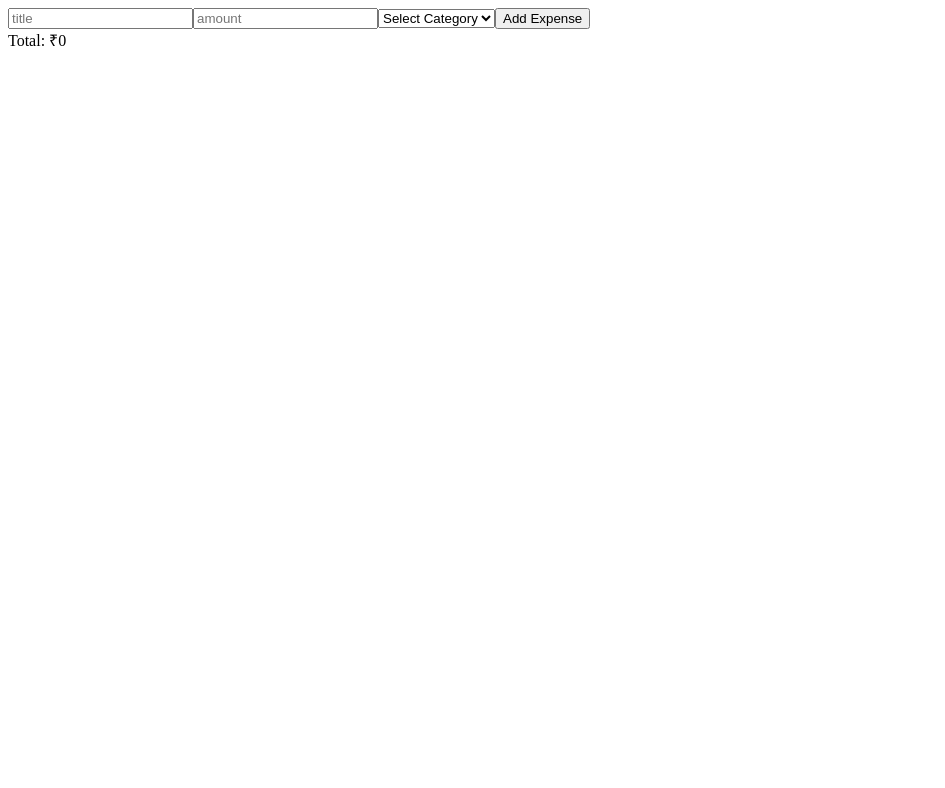
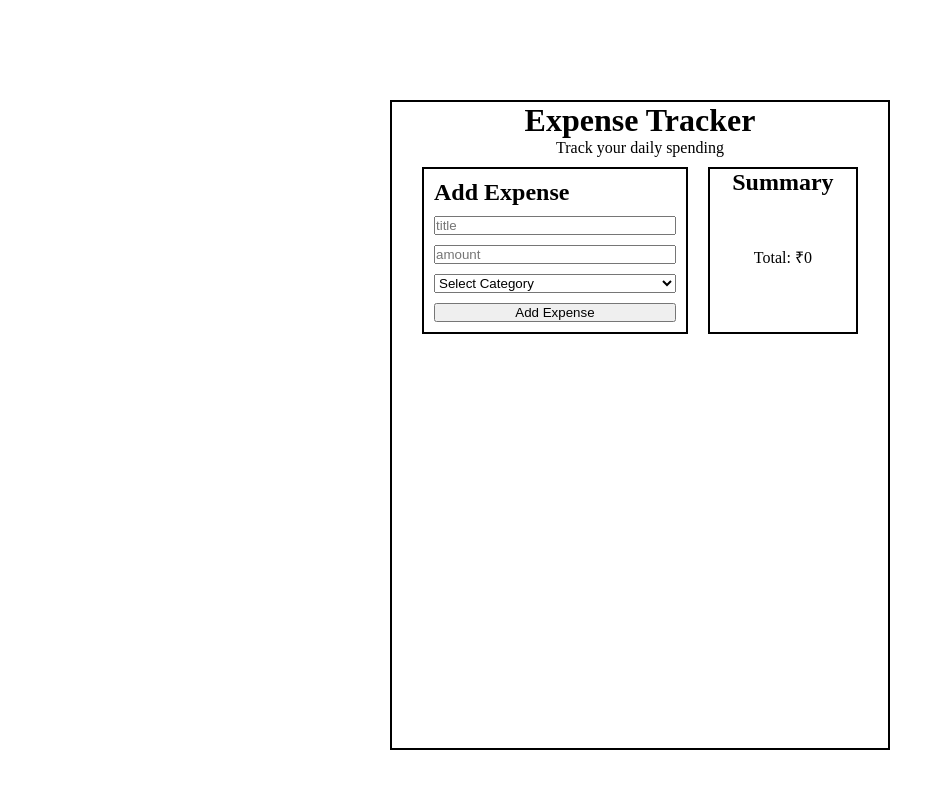
Before and after one commit to cd-queue/expense-tracker, a React (Vite) app: page / in a window 1280 px wide. Shown: the top 788 px of the page, without its empty margins (0-945 px from the left). Built offline with nearby package versions, Linux system fonts and the light colour scheme.

Commit message:
Added UI layot

```diff
--- a/src/App.css
+++ b/src/App.css
@@ -0,0 +1,21 @@
+* {
+    margin: 0;
+    padding: 0;
+    box-sizing: border-box;
+}
+.app {
+    margin-top: 100px;
+    display: flex;
+    /* justify-content: center; */
+    align-items: center;
+    flex-direction: column;
+    width: 500px;
+    height: 650px;
+    border: 2px solid black;
+}
+
+.top-section {
+    display: flex;
+    padding: 0 20px;
+    width: 100%;
+}
--- a/src/App.jsx
+++ b/src/App.jsx
@@ -18,7 +18,7 @@ function App() {
 
   const deleteExpense = (index) => {
     const updatedExpenses = expenses.filter((expense, i) => {
-        return i!== index;
+      return i !== index;
     });
 
     setExpenses(updatedExpenses)
@@ -26,12 +26,22 @@ function App() {
 
   return (
     <>
-      <ExpenseForm addExpense={addExpense}/>
+      <div className='app'>
+        <h1>Expense Tracker</h1>
+        <p>Track your daily spending</p>
+
+        <div className='top-section'>
+
+          <ExpenseForm addExpense={addExpense} />
+          <ExpenseSummary expenses={expenses} />
+
+        </div>
+
         <ExpenseList
           expenses={expenses}
           deleteExpense={deleteExpense}
         />
-      <ExpenseSummary expenses={expenses}/>
+      </div>
     </>
   )
 }
--- /dev/null
+++ b/src/components/ExpenseForm.css
@@ -0,0 +1,9 @@
+.form{
+    display: flex;
+    flex-direction: column;
+    border: 2px solid black;
+    width: 70%;
+    padding: 10px;
+    gap: 10px;
+    margin: 10px;
+}
--- a/src/components/ExpenseForm.jsx
+++ b/src/components/ExpenseForm.jsx
@@ -1,4 +1,5 @@
-import React, { useState } from 'react'
+import React, { useState } from 'react';
+import './ExpenseForm.css';
 
 const ExpenseForm = ({addExpense}) => {
     const [title, setTitle] = useState("");
@@ -6,7 +7,8 @@ const ExpenseForm = ({addExpense}) => {
     const [category, setCategory] = useState("");
     return (
         <>
-            <div>
+            <div className='form'>
+                <h2>Add Expense</h2>
                 <input type="text" value={title} onChange={(e) => setTitle(e.target.value)} placeholder='title' />
                 <input type="number" value={amount} onChange={(e) => setAmount(Number(e.target.value))} placeholder='amount' />
                 <select  value={category} onChange={(e) => setCategory(e.target.value)}>
--- a/src/components/ExpenseItem.jsx
+++ b/src/components/ExpenseItem.jsx
@@ -1,14 +1,19 @@
 import React from 'react';
 
-const ExpenseItem = ({expense, index, deleteExpense}) => {
+const ExpenseItem = ({ expense, index, deleteExpense }) => {
   return (
-    <div>
-      <p>{expense.title}</p>
-      <p>₹{expense.amount}</p>
-      <p>{expense.category}</p>
+    <>
+      <div className='recent'>
+        <h2>Recent Expenses</h2>
+        <div className='recent-p'>
+          <p>{expense.title}</p>
+          <p>₹{expense.amount}</p>
+          <p>{expense.category}</p>
 
-      <button onClick={() => deleteExpense(index)}>Delete</button>
-    </div>
+          <button onClick={() => deleteExpense(index)}>Delete</button>
+        </div>
+      </div>
+    </>
   )
 }
 
--- /dev/null
+++ b/src/components/ExpenseSummary.css
@@ -0,0 +1,10 @@
+.summary{
+    border: 2px solid black;
+    width: 40%;
+    margin: 10px;
+    text-align: center;
+}
+
+.total{
+    margin-top: 50px;
+}
--- a/src/components/ExpenseSummary.jsx
+++ b/src/components/ExpenseSummary.jsx
@@ -1,11 +1,17 @@
-import React from 'react'
+import React from 'react';
+import './ExpenseSummary.css';
 
 const ExpenseSummary = ({ expenses }) => {
   const total = expenses.reduce((sum, expense) => {
     return sum + expense.amount;
   }, 0)
   return (
-    <div>Total: ₹{total}</div>
+    <>
+      <div className='summary'>
+        <h2>Summary</h2>
+        <p className='total'>Total: ₹{total}</p>
+      </div>
+    </>
   )
 }
 
--- a/src/index.css
+++ b/src/index.css
@@ -1,111 +1,11 @@
-:root {
-  --text: #6b6375;
-  --text-h: #08060d;
-  --bg: #fff;
-  --border: #e5e4e7;
-  --code-bg: #f4f3ec;
-  --accent: #aa3bff;
-  --accent-bg: rgba(170, 59, 255, 0.1);
-  --accent-border: rgba(170, 59, 255, 0.5);
-  --social-bg: rgba(244, 243, 236, 0.5);
-  --shadow:
-    rgba(0, 0, 0, 0.1) 0 10px 15px -3px, rgba(0, 0, 0, 0.05) 0 4px 6px -2px;
+*{
+  margin: 0;
+  padding: 0;
 
-  --sans: system-ui, 'Segoe UI', Roboto, sans-serif;
-  --heading: system-ui, 'Segoe UI', Roboto, sans-serif;
-  --mono: ui-monospace, Consolas, monospace;
-
-  font: 18px/145% var(--sans);
-  letter-spacing: 0.18px;
-  color-scheme: light dark;
-  color: var(--text);
-  background: var(--bg);
-  font-synthesis: none;
-  text-rendering: optimizeLegibility;
-  -webkit-font-smoothing: antialiased;
-  -moz-osx-font-smoothing: grayscale;
-
-  @media (max-width: 1024px) {
-    font-size: 16px;
-  }
 }
-
-@media (prefers-color-scheme: dark) {
-  :root {
-    --text: #9ca3af;
-    --text-h: #f3f4f6;
-    --bg: #16171d;
-    --border: #2e303a;
-    --code-bg: #1f2028;
-    --accent: #c084fc;
-    --accent-bg: rgba(192, 132, 252, 0.15);
-    --accent-border: rgba(192, 132, 252, 0.5);
-    --social-bg: rgba(47, 48, 58, 0.5);
-    --shadow:
-      rgba(0, 0, 0, 0.4) 0 10px 15px -3px, rgba(0, 0, 0, 0.25) 0 4px 6px -2px;
-  }
-
-  #social .button-icon {
-    filter: invert(1) brightness(2);
-  }
+body {
+  display: flex;
+  justify-content: center;
+  width: 100%;
+  height: 100%;
 }
-
-body {
-  margin: 0;
-}
-
-#root {
-  width: 1126px;
-  max-width: 100%;
-  margin: 0 auto;
-  text-align: center;
-  border-inline: 1px solid var(--border);
-  min-height: 100svh;
-  display: flex;
-  flex-direction: column;
-  box-sizing: border-box;
-}
-
-h1,
-h2 {
-  font-family: var(--heading);
-  font-weight: 500;
-  color: var(--text-h);
-}
-
-h1 {
-  font-size: 56px;
-  letter-spacing: -1.68px;
-  margin: 32px 0;
-  @media (max-width: 1024px) {
-    font-size: 36px;
-    margin: 20px 0;
-  }
-}
-h2 {
-  font-size: 24px;
-  line-height: 118%;
-  letter-spacing: -0.24px;
-  margin: 0 0 8px;
-  @media (max-width: 1024px) {
-    font-size: 20px;
-  }
-}
-p {
-  margin: 0;
-}
-
-code,
-.counter {
-  font-family: var(--mono);
-  display: inline-flex;
-  border-radius: 4px;
-  color: var(--text-h);
-}
-
-code {
-  font-size: 15px;
-  line-height: 135%;
-  padding: 4px 8px;
-  background: var(--code-bg);
-}
--- a/src/main.jsx
+++ b/src/main.jsx
@@ -1,6 +1,7 @@
 import { StrictMode } from 'react'
 import { createRoot } from 'react-dom/client'
 import App from './App.jsx'
+import './index.css'
 
 createRoot(document.getElementById('root')).render(
   <StrictMode>
```
Lines whose indentation alone changed are shown as unchanged.
